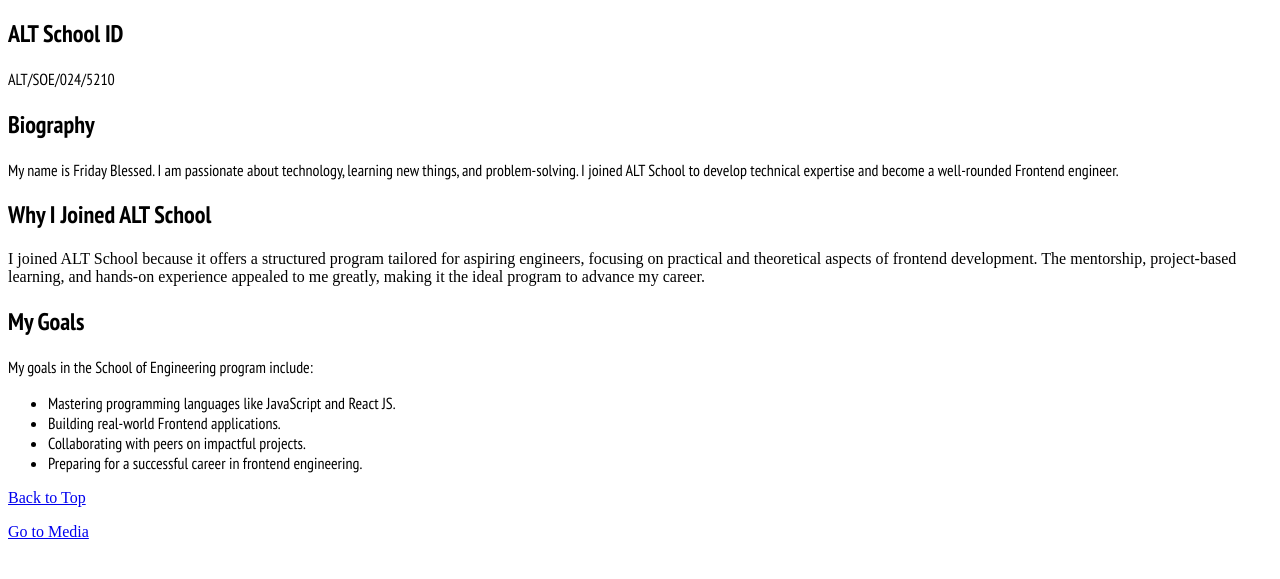
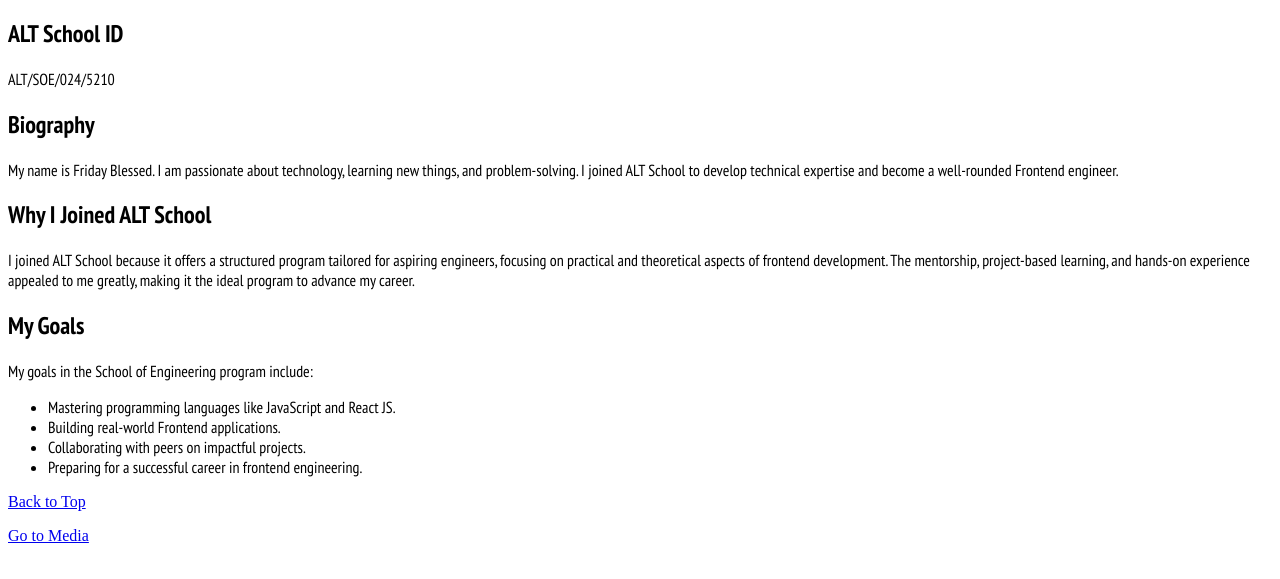
Before and after one commit to FridayBlessed/ALT-SCHOOL-ASSIGNMENTS, a plain HTML site: page Index.html in a window 1280 px wide. Shown: the part 105-684 px from the top of the page. Drawn offline with Linux system fonts and the light colour scheme.

Commit message:
font styled

```diff
--- a/Index.html
+++ b/Index.html
@@ -30,7 +30,7 @@
         </section>
         <section>
             <h2 style="font-family: PT Sans Narrow", sans-serif;>Why I Joined ALT School</h2>
-            <p>
+            <p style="font-family: PT Sans Narrow", sans-serif;>
                 I joined ALT School because it offers a structured program tailored for aspiring
                 engineers, focusing on practical and theoretical aspects of frontend development.
                 The mentorship, project-based learning, and hands-on experience appealed to me
```
